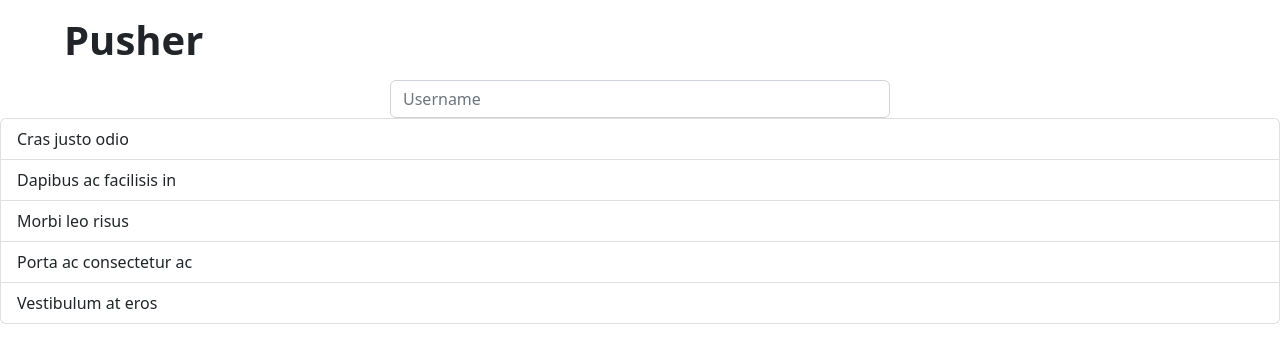
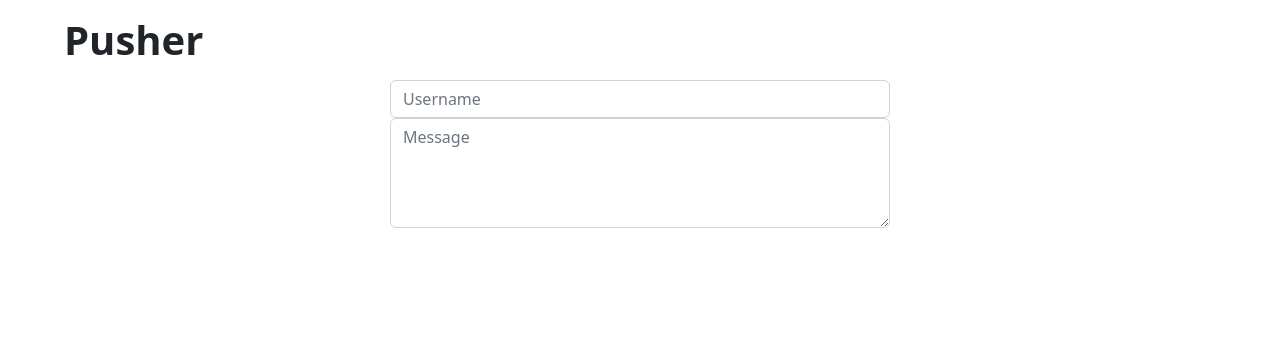
Before and after one commit to Sam44323/Pusher, a React (Vite) app in the folder client/: page / in a window 1280 px wide. Shown: the top 362 px of the page. Built offline with nearby package versions, Linux system fonts and the light colour scheme.

Commit message:
add: added state support for texts and messages

```diff
--- a/client/src/App.tsx
+++ b/client/src/App.tsx
@@ -3,6 +3,8 @@
 
 function App() {
   const [username, setUsername] = useState("");
+  const [messages, setMessages] = useState<string[]>([]);
+  const [textMessage, setTextMessage] = useState("");
 
   return (
     <div className="App">
@@ -27,12 +29,24 @@
         />
       </div>
       <ListGroup>
-        <ListGroupItem>Cras justo odio</ListGroupItem>
-        <ListGroupItem>Dapibus ac facilisis in</ListGroupItem>
-        <ListGroupItem>Morbi leo risus</ListGroupItem>
-        <ListGroupItem>Porta ac consectetur ac</ListGroupItem>
-        <ListGroupItem>Vestibulum at eros</ListGroupItem>
+        {messages.map((message, index) => (
+          <ListGroupItem key={index}>{message}</ListGroupItem>
+        ))}
       </ListGroup>
+      <div
+        style={{
+          maxWidth: "500px",
+          margin: "0 auto",
+        }}
+      >
+        <Input
+          type="textarea"
+          placeholder="Message"
+          value={textMessage}
+          onChange={(e) => setTextMessage(e.target.value)}
+          rows={4}
+        />
+      </div>
     </div>
   );
 }
```
